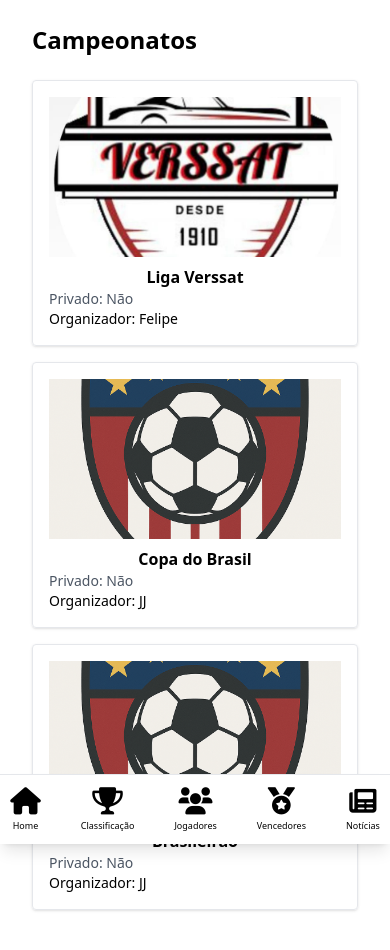
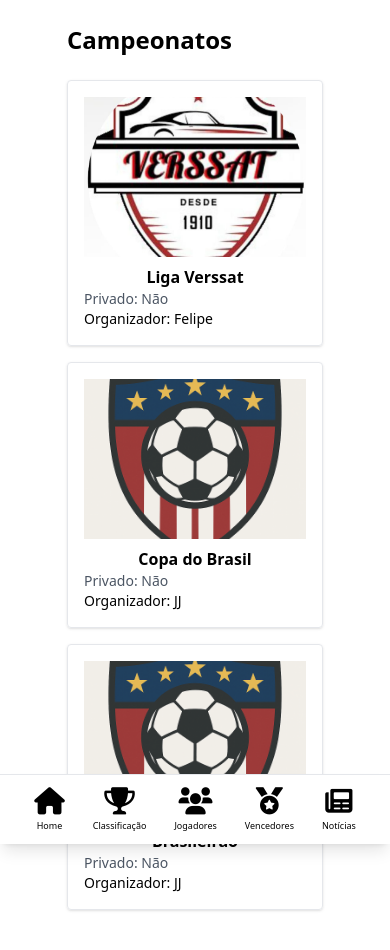
Before and after one commit to iamfelipeS/manager-league, an Angular app: page / in a window 390 px wide. Shown: the top 950 px of the page. Built offline with nearby package versions, Linux system fonts and the light colour scheme.

Commit message:
add: tailwind config

```diff
--- a/src/app/template/footer/footer.component.html
+++ b/src/app/template/footer/footer.component.html
@@ -1,7 +1,7 @@
 <div class="fixed bottom-0 left-0 right-0 bg-white shadow-lg border-t">
     <div class="container mx-auto px-4">
         <div class="flex justify-around py-3">
-            <ul class="flex items-center justify-center space-x-10 md:space-x-28 w-full">
+            <ul class="flex items-center justify-center space-x-7 sm:space-x-10 md:space-x-28 w-full">
                 <li class="flex flex-col gap-1 items-center" (click)="navigateTo('home')">
                     <i class="fa fa-home text-[1.7rem]" aria-hidden="true"
                         [ngClass]="{'text-blue-500': activeMenuItem === 'home'}"></i>
--- a/tailwind.config.js
+++ b/tailwind.config.js
@@ -3,7 +3,41 @@ module.exports = {
     "./src/**/*.{html,ts}"
   ],
   theme: {
-    extend: {},
+    extend: {
+      screens: {
+        'xs': '320px',
+        // => @media (min-width: 320px) { ... }
+
+        'sm': '640px',
+        // => @media (min-width: 640px) { ... }
+
+        'md': '768px',
+        // => @media (min-width: 768px) { ... }
+
+        '1366': '1366px',
+        // => @media (min-width: 1366px) { ... }
+
+        'lg': '1024px',
+        // => @media (min-width: 1024px) { ... }
+
+        'xl': '1280px',
+        // => @media (min-width: 1280px) { ... }
+
+        '2xl': '1536px',
+        // => @media (min-width: 1536px) { ... }
+      },
+
+      minWidth: {
+        '0': '0',
+        '1/4': '25%',
+        '1/2': '50%',
+        '3/4': '75%',
+        'full': '100%',
+      },
+
+      colors: {
+      }
+    }
   },
   plugins: [],
 }
```
